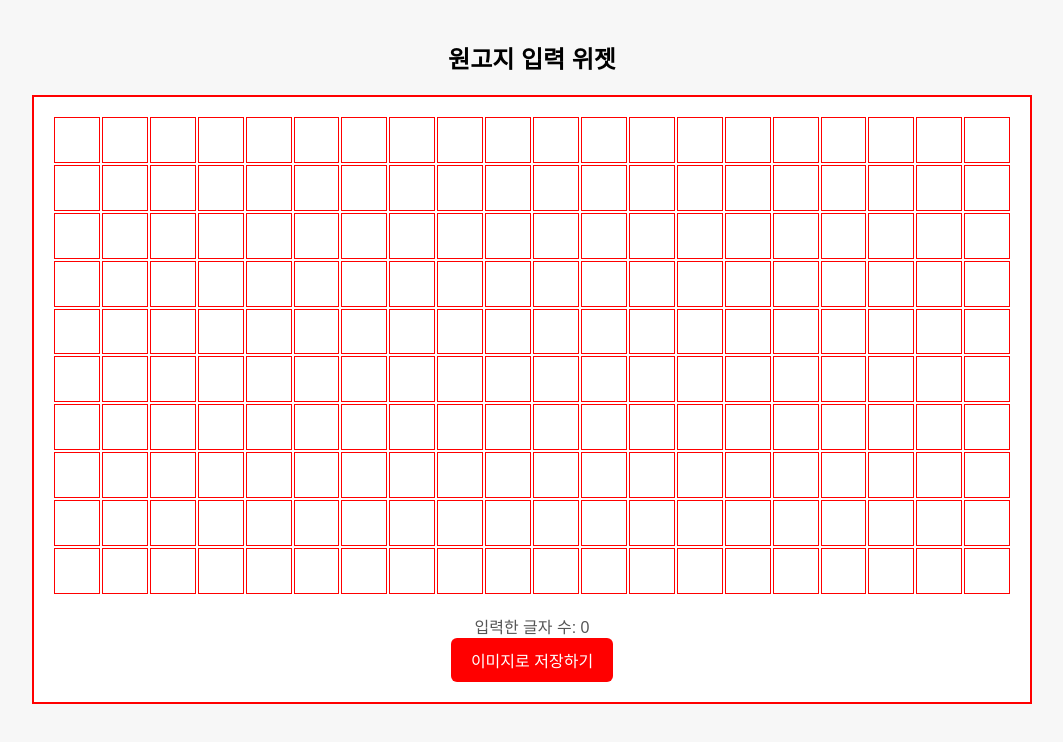
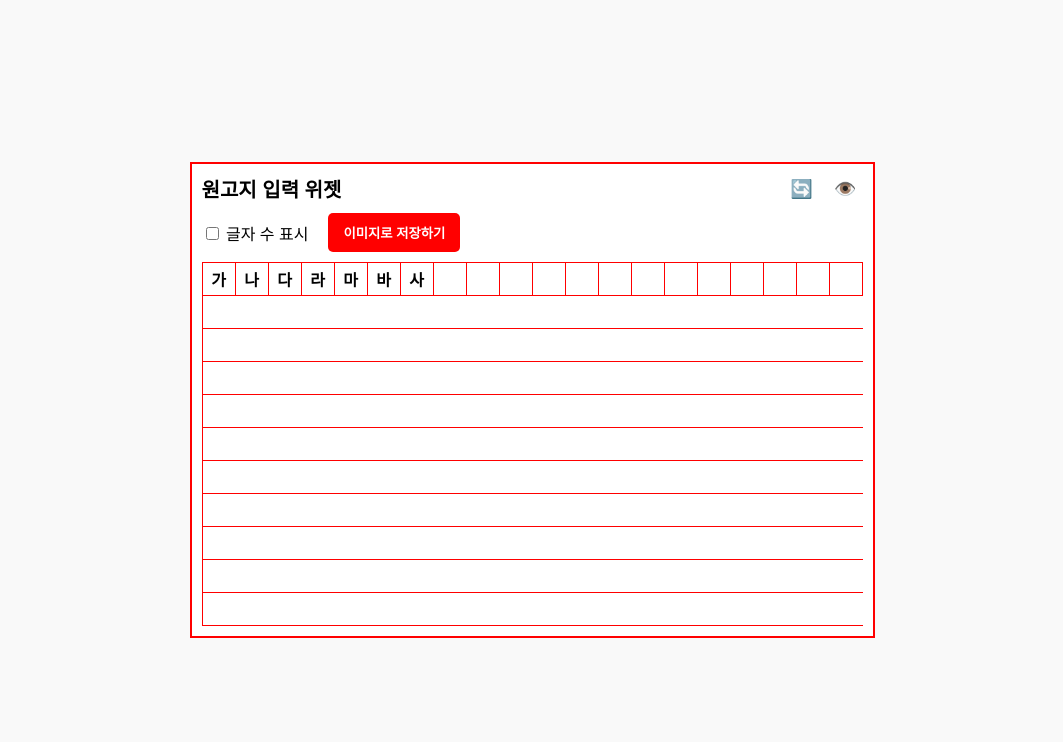
Before and after one commit to loraticon/manuscript, a plain HTML site: page index.html in a window 1280 px wide. Shown: the whole page, without its empty margins (108-1171 px from the left). Drawn offline with nearby package versions, Linux system fonts and the light colour scheme.

Commit message:
Update index.html

```diff
--- a/index.html
+++ b/index.html
@@ -1,113 +1,190 @@
 <!DOCTYPE html>
 <html lang="ko">
 <head>
-  <meta charset="UTF-8" />
-  <meta name="viewport" content="width=device-width, initial-scale=1.0"/>
+  <meta charset="UTF-8">
+  <meta name="viewport" content="width=device-width, initial-scale=1.0">
   <title>원고지 입력 위젯</title>
   <style>
-    * { box-sizing: border-box; }
     body {
-      font-family: 'Noto Sans KR', sans-serif;
-      background: #f7f7f7;
+      font-family: sans-serif;
+      background-color: #f9f9f9;
       margin: 0;
-      padding: 20px;
+      padding: 0;
+      display: flex;
+      justify-content: center;
+      align-items: center;
+      min-height: 100vh;
+      flex-direction: column;
+    }
+    .container {
+      border: 2px solid red;
+      padding: 10px;
+      background: white;
+      max-width: 95vw;
+      overflow-x: auto;
+    }
+    .header {
+      display: flex;
+      justify-content: space-between;
+      align-items: center;
+      margin-bottom: 10px;
+    }
+    .header-title {
+      font-size: 20px;
+      font-weight: bold;
+    }
+    .header-buttons button {
+      background: none;
+      border: none;
+      font-size: 18px;
+      cursor: pointer;
+      margin-left: 5px;
+    }
+    .options {
+      display: flex;
+      align-items: center;
+      margin-bottom: 10px;
+    }
+    .options label {
+      margin-right: 20px;
+    }
+    table {
+      border-collapse: collapse;
+    }
+    td, th {
+      border: 1px solid red;
+      width: 30px;
+      height: 30px;
       text-align: center;
     }
-    h2 { margin-bottom: 20px; }
-    #wrapper {
-      border: 2px solid red;
-      padding: 20px;
-      max-width: 1000px;
-      margin: 0 auto;
-      background: white;
+    input[type="text"] {
+      width: 100%;
+      height: 100%;
+      border: none;
+      text-align: center;
+      font-size: 16px;
     }
-    #grid {
-      display: grid;
-      grid-template-columns: repeat(20, 1fr);
-      gap: 2px;
-      margin-bottom: 20px;
-    }
-    .cell {
-      border: 1px solid red;
-      aspect-ratio: 1 / 1;
-      font-size: 18px;
-      text-align: center;
-      line-height: 1;
-      display: flex;
-      align-items: center;
-      justify-content: center;
-      cursor: pointer;
-    }
-    .cell[contenteditable="true"]:focus {
-      outline: 2px solid black;
-    }
-    button {
+    .btn-save {
       background: red;
       color: white;
+      padding: 10px 15px;
       border: none;
-      padding: 10px 20px;
-      font-size: 16px;
-      border-radius: 6px;
       cursor: pointer;
+      font-weight: bold;
+      border-radius: 5px;
     }
-    #counter {
-      margin-top: 10px;
-      font-size: 16px;
-      color: #555;
-    }
-    @media (max-width: 768px) {
-      #grid {
-        grid-template-columns: repeat(10, 1fr);
-      }
-      .cell {
-        font-size: 16px;
+    @media (max-width: 600px) {
+      td, th {
+        width: 25px;
+        height: 25px;
       }
     }
   </style>
 </head>
 <body>
-  <h2>원고지 입력 위젯</h2>
-  <div id="wrapper">
+  <div class="container">
+    <div class="header">
+      <div class="header-title" id="title">원고지 입력 위젯</div>
+      <div class="header-buttons">
+        <button onclick="clearGrid()">🔄</button>
+        <button onclick="toggleTitle()">👁️</button>
+      </div>
+    </div>
+    <div class="options">
+      <label><input type="checkbox" id="showCount"> 글자 수 표시</label>
+      <button class="btn-save" onclick="saveImage()">이미지로 저장하기</button>
+    </div>
     <div id="grid"></div>
-    <div id="counter">입력한 글자 수: 0</div>
-    <button onclick="saveAsImage()">이미지로 저장하기</button>
   </div>
 
-  <!-- html2canvas 라이브러리 추가 -->
-  <script src="https://cdn.jsdelivr.net/npm/html2canvas@1.4.1/dist/html2canvas.min.js"></script>
+  <script>
+    const rows = 10;
+    const cols = 20;
+    const headers = ['가', '나', '다', '라', '마', '바', '사'];
 
-  <script>
     const grid = document.getElementById('grid');
-    const counter = document.getElementById('counter');
-    const TOTAL_CELLS = 200;
 
-    for (let i = 0; i < TOTAL_CELLS; i++) {
-      const cell = document.createElement('div');
-      cell.className = 'cell';
-      cell.contentEditable = true;
-      cell.addEventListener('input', updateCounter);
-      grid.appendChild(cell);
+    const table = document.createElement('table');
+    const thead = document.createElement('thead');
+    const headerRow = document.createElement('tr');
+
+    headers.forEach(h => {
+      const th = document.createElement('th');
+      th.textContent = h;
+      headerRow.appendChild(th);
+    });
+    for (let i = headers.length; i < cols; i++) {
+      headerRow.appendChild(document.createElement('th'));
+    }
+    thead.appendChild(headerRow);
+    table.appendChild(thead);
+
+    const tbody = document.createElement('tbody');
+
+    for (let i = 0; i < rows; i++) {
+      const tr = document.createElement('tr');
+      for (let j = 0; j < cols; j++) {
+        const td = document.createElement('td');
+        const input = document.createElement('input');
+        input.type = 'text';
+        input.maxLength = 1;
+        input.addEventListener('input', e => {
+          if (input.value.length === 1) {
+            const next = input.parentElement.nextElementSibling?.querySelector('input');
+            if (next) next.focus();
+          }
+        });
+        td.appendChild(input);
+        tr.appendChild(td);
+      }
+      tbody.appendChild(tr);
     }
 
-    function updateCounter() {
-      const allCells = document.querySelectorAll('.cell');
-      let totalText = '';
-      allCells.forEach(cell => totalText += cell.textContent.trim());
-      counter.textContent = `입력한 글자 수: ${totalText.length}`;
+    table.appendChild(tbody);
+    grid.appendChild(table);
+
+    function clearGrid() {
+      document.querySelectorAll('td input').forEach(input => input.value = '');
     }
 
-    function saveAsImage() {
-      const wrapper = document.getElementById('wrapper');
+    function toggleTitle() {
+      const title = document.getElementById('title');
+      title.style.display = title.style.display === 'none' ? 'block' : 'none';
+    }
 
-      html2canvas(wrapper, {
-        backgroundColor: "#ffffff",
-        scale: 2
-      }).then(canvas => {
-        const imgData = canvas.toDataURL('image/png');
-        const imageWindow = window.open('');
-        imageWindow.document.write(`<img src="${imgData}" style="width:100%"/>`);
+    function saveImage() {
+      const showCount = document.getElementById('showCount').checked;
+      const title = document.getElementById('title');
+      const titleDisplay = title.style.display;
+      title.style.display = 'none';
+
+      const options = document.querySelector('.options');
+      const saveBtn = document.querySelector('.btn-save');
+      options.style.display = 'none';
+
+      if (showCount) {
+        const count = Array.from(document.querySelectorAll('td input'))
+          .filter(input => input.value.trim() !== '').length;
+        const countElem = document.createElement('div');
+        countElem.id = 'countElem';
+        countElem.textContent = `글자 수: ${count}`;
+        countElem.style.margin = '10px';
+        countElem.style.fontWeight = 'bold';
+        document.querySelector('.container').appendChild(countElem);
+      }
+
+      html2canvas(document.querySelector('.container')).then(canvas => {
+        const image = canvas.toDataURL('image/png');
+        const newTab = window.open();
+        newTab.document.write(`<img src="${image}" style="width:100%">`);
+
+        // reset UI
+        options.style.display = 'flex';
+        if (showCount) document.getElementById('countElem').remove();
+        title.style.display = titleDisplay;
       });
     }
   </script>
+  <script src="https://cdn.jsdelivr.net/npm/html2canvas@1.4.1/dist/html2canvas.min.js"></script>
 </body>
 </html>
```
